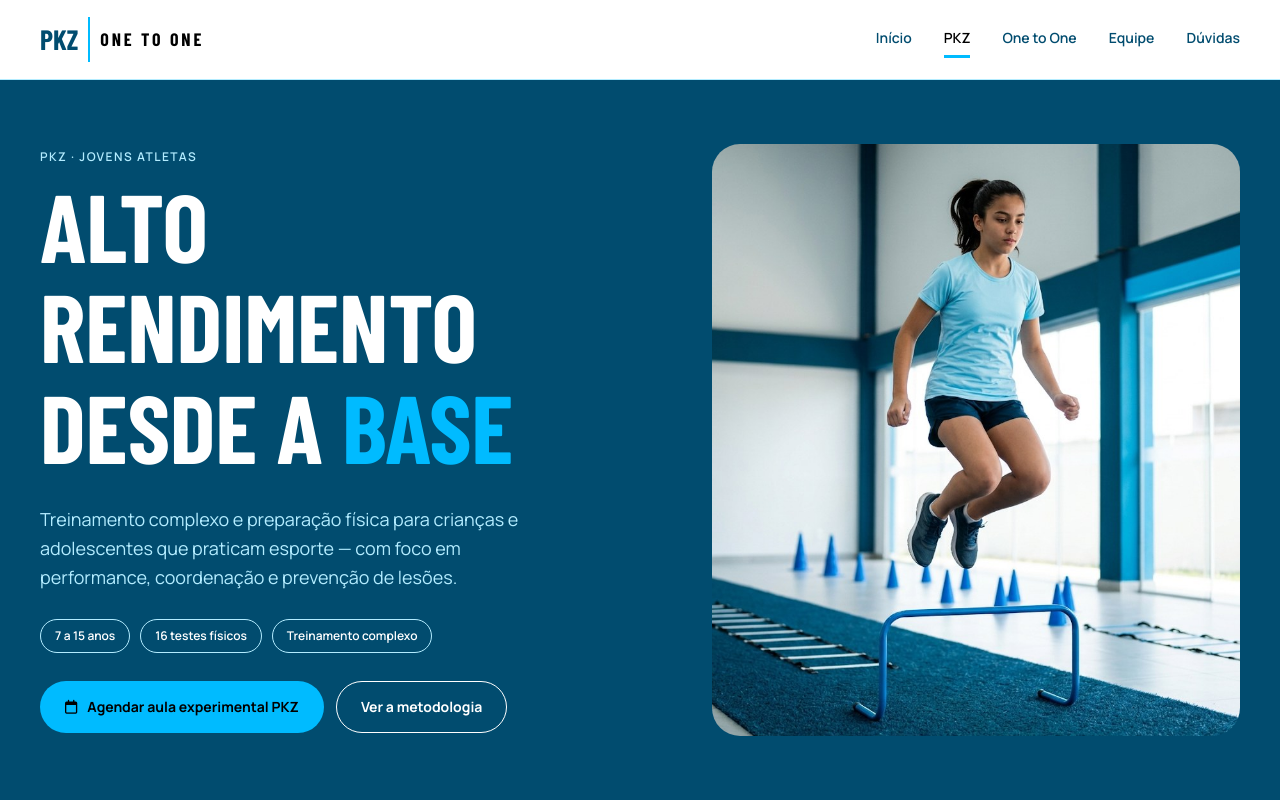
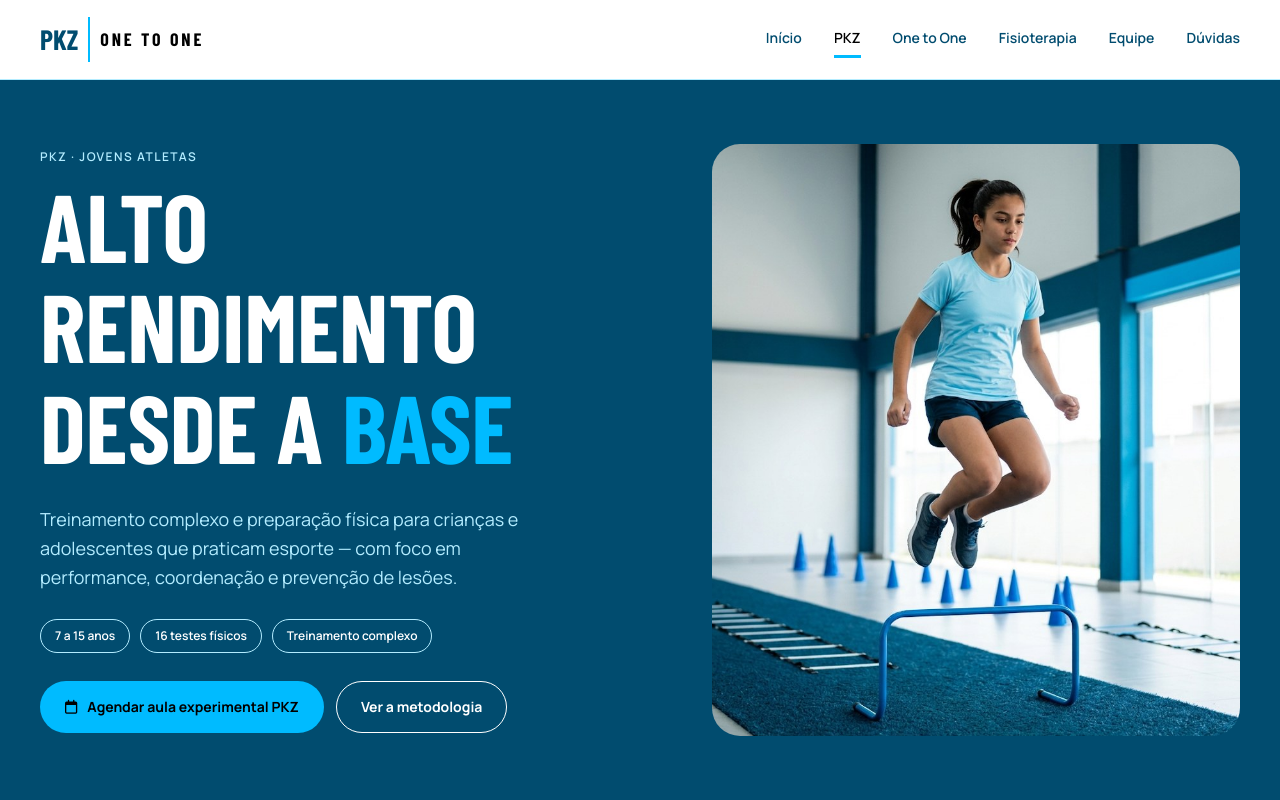
Before and after one commit to PortugalJP/PFE-2026-2-Grupo-2-vanila, a plain HTML site: page PKZ.html in a window 1280 px wide. Shown: the top 800 px of the page. Drawn offline with nearby package versions, Linux system fonts and the light colour scheme; a web font is replaced by a local one.

Commit message:
fisioterapia v2

```diff
--- a/PKZ.html
+++ b/PKZ.html
@@ -25,6 +25,7 @@
           <li><a href="index.html">Início</a></li>
           <li><a href="PKZ.html" class="active">PKZ</a></li>
           <li><a href="OnetoOne.html">One to One</a></li>
+          <li><a href="Fisioterapia.html">Fisioterapia</a></li>
           <li><a href="equipe.html">Equipe</a></li>
           <li><a href="index.html#duvidas">Dúvidas</a></li>
         </ul>
@@ -234,6 +235,7 @@
           <li><a href="index.html">Início</a></li>
           <li><a href="PKZ.html">PKZ</a></li>
           <li><a href="OnetoOne.html">One to One</a></li>
+          <li><a href="Fisioterapia.html">Fisioterapia</a></li>
           <li><a href="equipe.html">Equipe</a></li>
           <li><a href="index.html#duvidas">Dúvidas</a></li>
         </ul>
```
Also changed, not shown: OnetoOne.html (+2 -0 lines), agendamento.html (+2 -0 lines), equipe.html (+2 -0 lines), index.html (+2 -0 lines).
